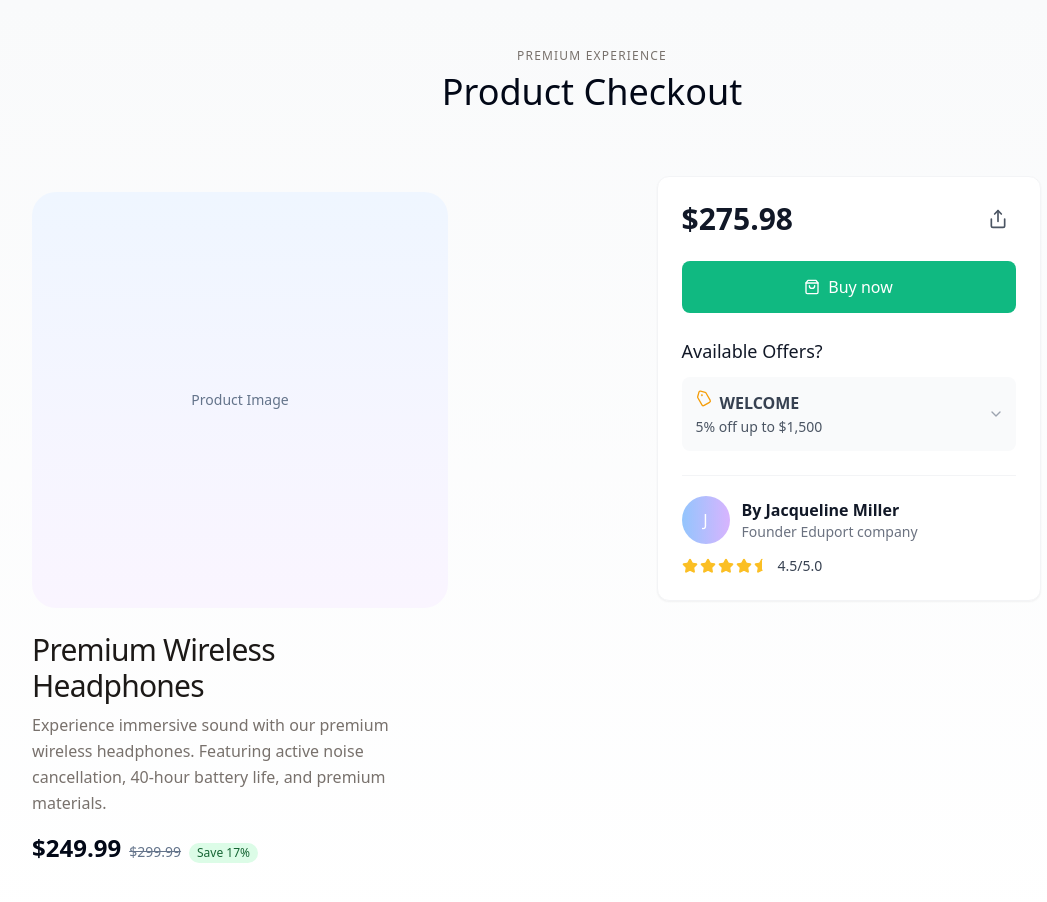
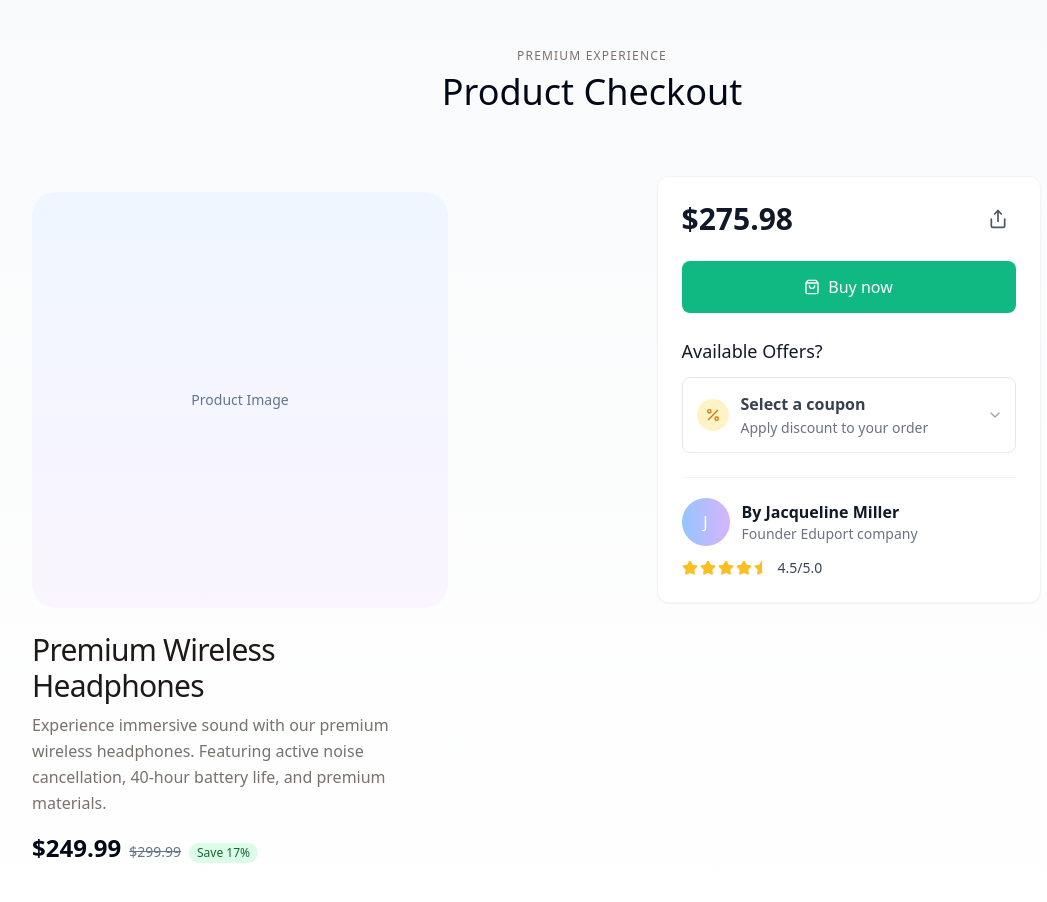
Before and after one commit to Sankaranarayanan-P/modern-checkout-widget, a React (Vite) app: page / in a window 1280 px wide. Shown: the top 902 px of the page, without its empty margins (48-1095 px from the left). Built offline with nearby package versions, Linux system fonts and the light colour scheme.

Commit message:
Refactor: Improve coupon tile design
Modernize the design of the coupon tile in the checkout widget.

```diff
--- a/src/components/CheckoutWidget.tsx
+++ b/src/components/CheckoutWidget.tsx
@@ -2,11 +2,12 @@
 import React, { useState, useRef, useEffect } from "react";
 import { Coupon, OrderSummary, Author } from "../types/checkout";
 import { availableCoupons, calculateOrderSummary } from "../data/coupons";
-import { Share, Star, StarHalf, Tag, ShoppingBag, ChevronDown, ChevronUp } from "lucide-react";
+import { Share, Star, StarHalf, Tag, ShoppingBag, ChevronDown, ChevronUp, X, Check, Percent } from "lucide-react";
 import { cn } from "@/lib/utils";
 import { useToast } from "@/components/ui/use-toast";
 import { useAnimationSequence, useAnimatedValue } from "@/hooks/use-animation";
 import { Button } from "@/components/ui/button";
+import { Badge } from "@/components/ui/badge";
 
 interface CheckoutWidgetProps {
   productName?: string;
@@ -182,17 +183,48 @@ const CheckoutWidget = ({
       <div className={cn("mb-6", isVisible3 ? "fade-in" : "opacity-0")}>
         <h3 className="text-lg font-medium text-gray-900 mb-3">Available Offers?</h3>
         <div className="space-y-2" ref={couponRef}>
-          {!showCoupons ? (
+          {appliedCoupon ? (
+            <div className="rounded-lg border border-indigo-100 bg-indigo-50">
+              <div className="p-3.5 relative">
+                <div className="flex items-center justify-between">
+                  <div className="flex items-center">
+                    <div className="flex items-center justify-center h-8 w-8 rounded-full bg-indigo-100 mr-3">
+                      <Check className="h-4 w-4 text-indigo-600" />
+                    </div>
+                    <div>
+                      <div className="flex items-center">
+                        <span className="font-semibold text-indigo-700">{appliedCoupon.code}</span>
+                        <Badge variant="outline" className="ml-2 bg-indigo-100 text-indigo-700 border-0">
+                          Applied
+                        </Badge>
+                      </div>
+                      <p className="text-sm text-indigo-600 mt-0.5">{appliedCoupon.description}</p>
+                    </div>
+                  </div>
+                  <button
+                    onClick={removeCoupon}
+                    className="text-indigo-500 hover:text-indigo-700 p-1 rounded-full hover:bg-indigo-100 transition-colors"
+                  >
+                    <X className="h-4 w-4" />
+                  </button>
+                </div>
+              </div>
+            </div>
+          ) : !showCoupons ? (
             <button
               onClick={() => setShowCoupons(true)}
               className="w-full block focus:outline-none"
             >
-              <div className="w-full bg-gray-50 rounded-lg p-3.5 text-left relative pr-10 hover:bg-gray-100 transition-colors">
-                <div className="flex">
-                  <Tag className="h-4 w-4 text-amber-500 mr-2 rotate-[15deg]" />
-                  <span className="font-semibold text-gray-700">WELCOME</span>
+              <div className="w-full rounded-lg border border-gray-200 p-3.5 text-left relative pr-10 hover:bg-gray-50 transition-colors">
+                <div className="flex items-center">
+                  <div className="flex items-center justify-center h-8 w-8 rounded-full bg-amber-100 mr-3">
+                    <Percent className="h-4 w-4 text-amber-600" />
+                  </div>
+                  <div>
+                    <span className="font-semibold text-gray-700">Select a coupon</span>
+                    <p className="text-sm text-gray-500 mt-0.5">Apply discount to your order</p>
+                  </div>
                 </div>
-                <p className="text-sm text-gray-600 mt-0.5">5% off up to $1,500</p>
                 <ChevronDown className="absolute right-3 top-1/2 -translate-y-1/2 h-4 w-4 text-gray-400" />
               </div>
             </button>
@@ -202,31 +234,40 @@ const CheckoutWidget = ({
                 onClick={() => setShowCoupons(false)}
                 className="w-full block focus:outline-none mb-2"
               >
-                <div className="w-full bg-gray-50 rounded-lg p-3.5 text-left relative pr-10">
-                  <div className="flex">
-                    <Tag className="h-4 w-4 text-amber-500 mr-2 rotate-[15deg]" />
-                    <span className="font-semibold text-gray-700">WELCOME</span>
+                <div className="w-full rounded-lg border border-gray-200 p-3.5 text-left relative pr-10">
+                  <div className="flex items-center">
+                    <div className="flex items-center justify-center h-8 w-8 rounded-full bg-amber-100 mr-3">
+                      <Percent className="h-4 w-4 text-amber-600" />
+                    </div>
+                    <div>
+                      <span className="font-semibold text-gray-700">Select a coupon</span>
+                      <p className="text-sm text-gray-500 mt-0.5">Apply discount to your order</p>
+                    </div>
                   </div>
-                  <p className="text-sm text-gray-600 mt-0.5">5% off up to $1,500</p>
                   <ChevronUp className="absolute right-3 top-1/2 -translate-y-1/2 h-4 w-4 text-gray-400" />
                 </div>
               </button>
 
               {/* Coupon options */}
-              <div className="w-full bg-white rounded-lg border border-gray-200 shadow-sm overflow-hidden">
+              <div className="w-full bg-white rounded-lg border border-gray-200 shadow-sm overflow-hidden divide-y divide-gray-100">
                 {availableCoupons.map((coupon) => (
                   <button
                     key={coupon.id}
                     onClick={() => applyCoupon(coupon)}
-                    className="w-full flex items-start p-3.5 text-left hover:bg-gray-50 transition-colors border-b border-gray-100 last:border-none"
+                    className="w-full flex items-center p-3.5 text-left hover:bg-gray-50 transition-colors"
                   >
+                    <div className="flex items-center justify-center h-8 w-8 rounded-full bg-purple-100 mr-3">
+                      <Tag className="h-4 w-4 text-purple-600 rotate-[15deg]" />
+                    </div>
                     <div>
-                      <div className="flex">
-                        <Tag className="h-4 w-4 text-amber-500 mr-2 rotate-[15deg]" />
-                        <span className="font-semibold text-gray-700">{coupon.code}</span>
-                      </div>
-                      <p className="text-sm text-gray-600 mt-0.5">{coupon.description}</p>
+                      <div className="font-semibold text-gray-700">{coupon.code}</div>
+                      <p className="text-sm text-gray-500 mt-0.5">{coupon.description}</p>
                     </div>
+                    {coupon.expiresAt && (
+                      <Badge variant="outline" className="ml-auto text-xs bg-gray-50 text-gray-600 border-0">
+                        Expires {new Date(coupon.expiresAt).toLocaleDateString()}
+                      </Badge>
+                    )}
                   </button>
                 ))}
               </div>
```
